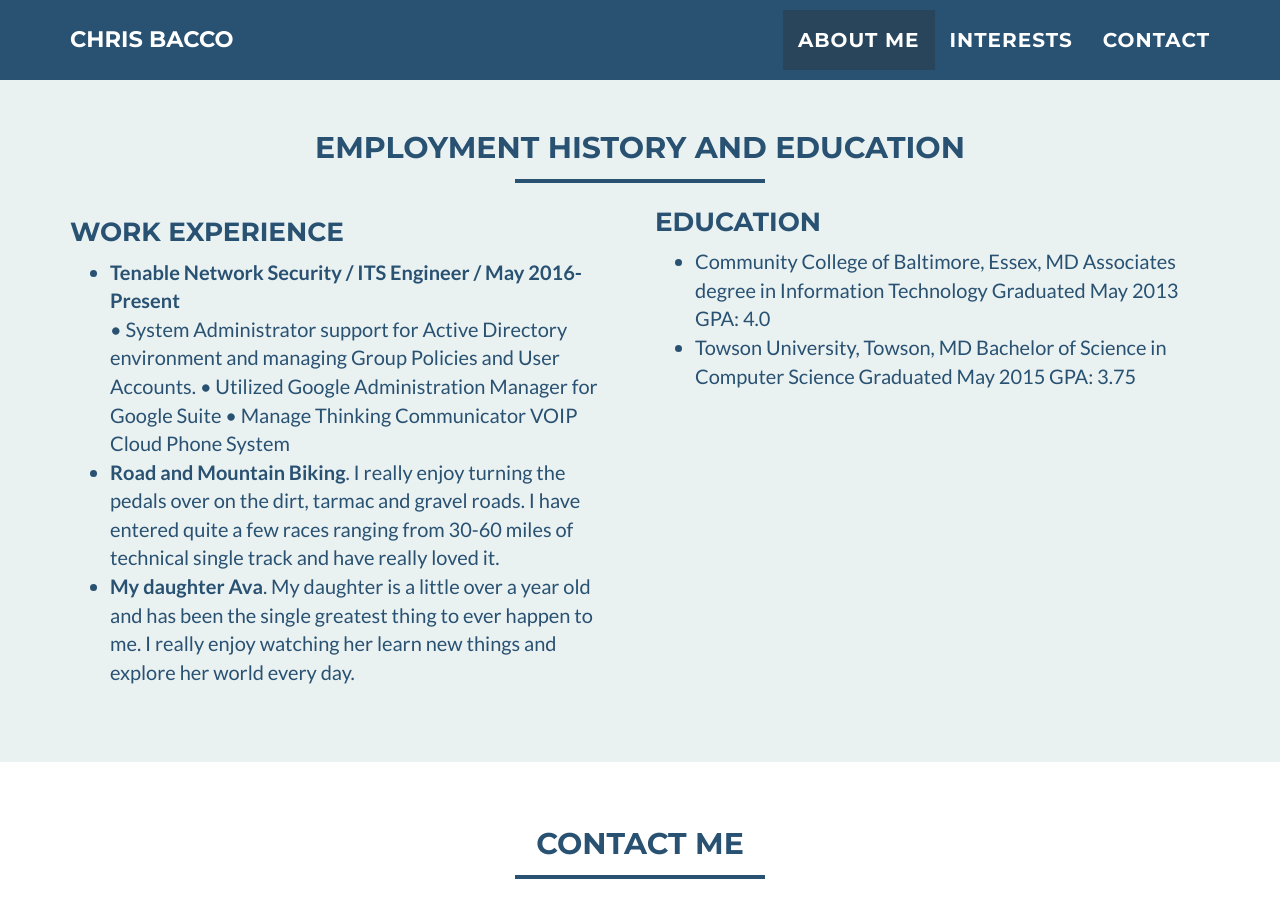
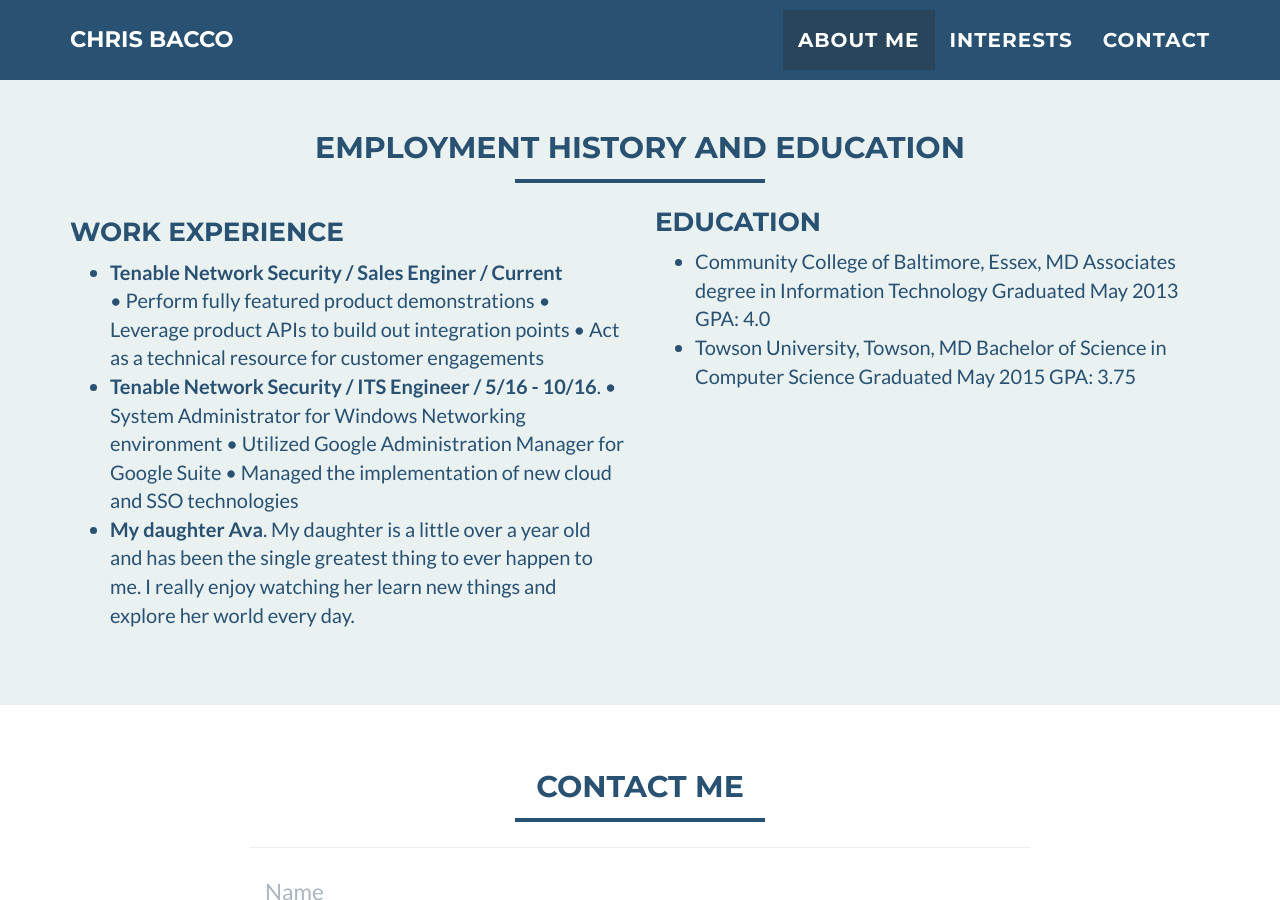
Before and after one commit to cbacco/cbacco.github.io, a Jekyll site: the page built from index.html, in a window 1280 px wide and 900 px high, scrolled down 1222 px. Built offline with Jekyll 4.4.1, drawn with Linux system fonts in a browser that asks for light colours.

Commit message:
Update _includes/interests.html

```diff
--- a/_includes/interests.html
+++ b/_includes/interests.html
@@ -13,14 +13,16 @@
         </p>
 			<ul>
 			  <li>
-				 <b>Tenable Network Security / ITS Engineer / May 2016-Present </b><br>
-          • System Administrator support for Active Directory environment
-            and managing Group Policies and User Accounts.
-          • Utilized Google Administration Manager for Google Suite
-          • Manage Thinking Communicator VOIP Cloud Phone System
+				 <b>Tenable Network Security / Sales Enginer / Current </b><br>
+          • Perform fully featured product demonstrations
+          • Leverage product APIs to build out integration points
+          • Act as a technical resource for customer engagements
 			  </li>
 			  <li>
-				  <b>Road and Mountain Biking</b>. I really enjoy turning the pedals over on the dirt, tarmac and gravel roads. I have entered quite a few races ranging from 30-60 miles of technical single track and have really loved it.
+				  <b>Tenable Network Security / ITS Engineer / 5/16 - 10/16</b>.
+          • System Administrator for Windows Networking environment
+          • Utilized Google Administration Manager for Google Suite
+          • Managed the implementation of new cloud and SSO technologies
 			  </li>
 			  <li>
 				  <b>My daughter Ava</b>. My daughter is a little over a year old and has been the single greatest thing to ever happen to me. I really enjoy watching her learn new things and explore her world every day.
```
